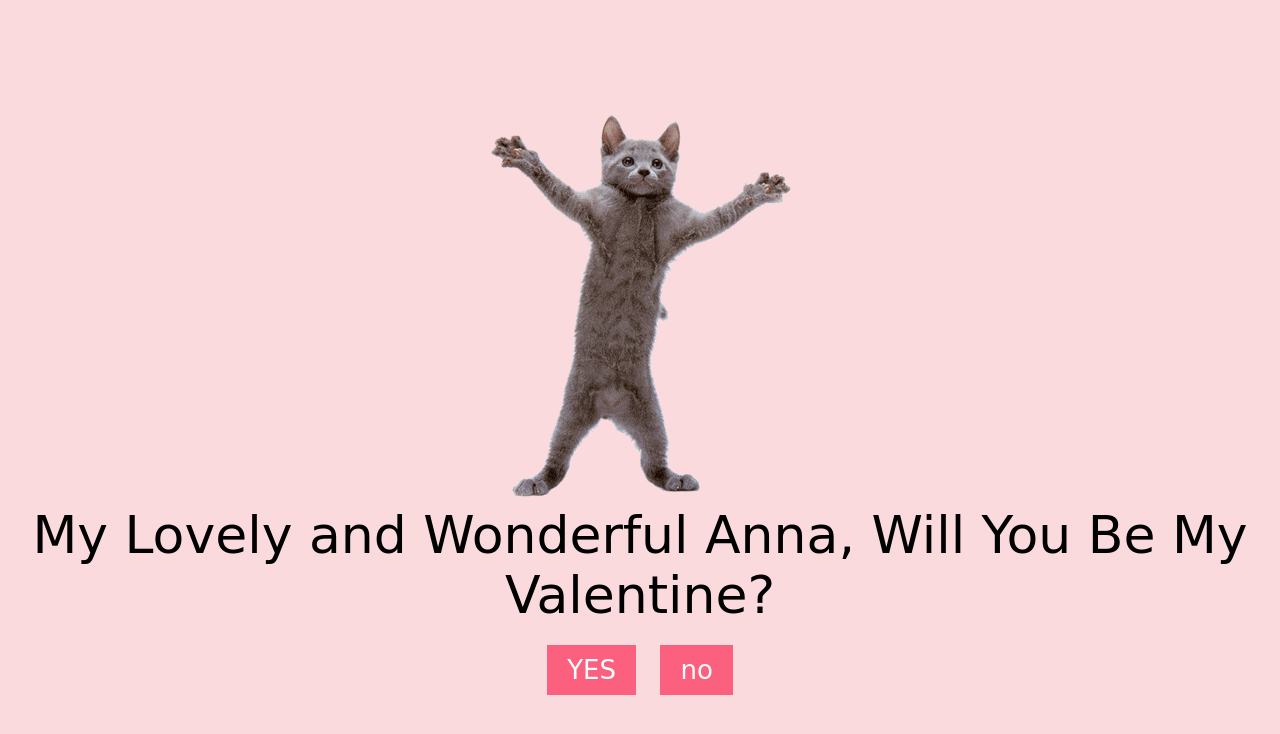
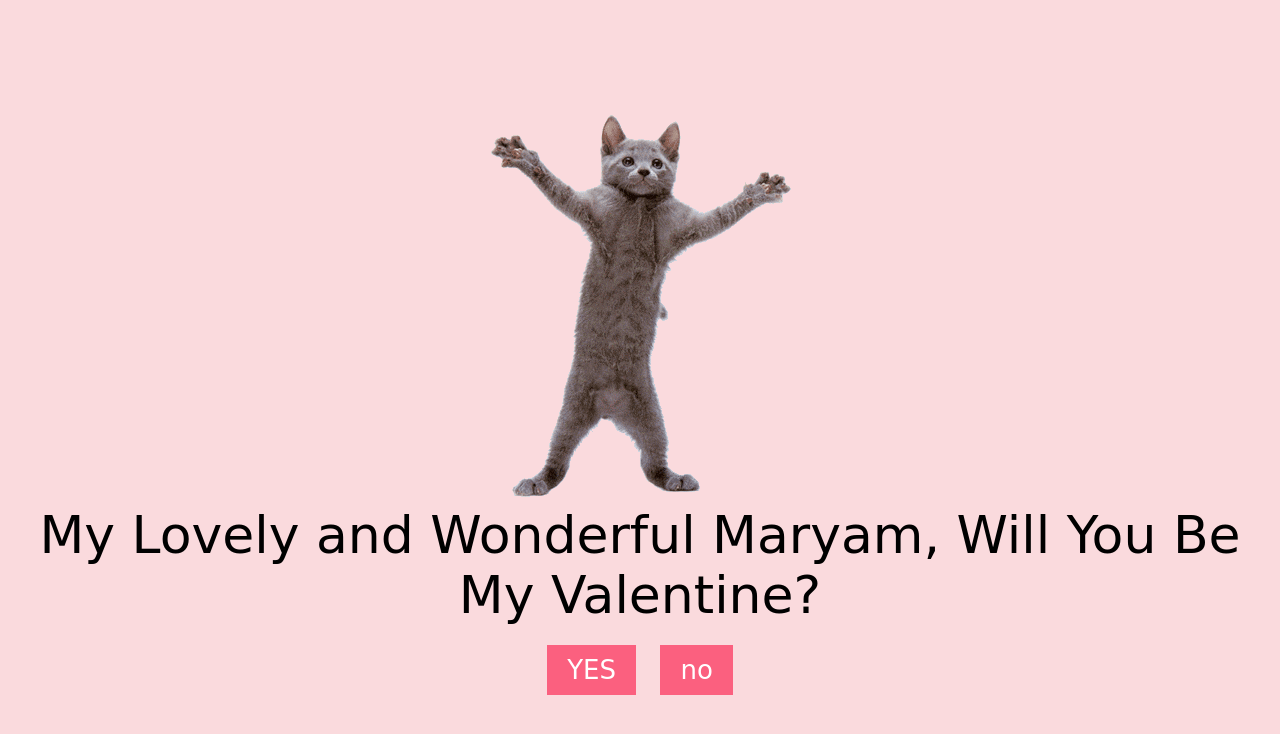
Before and after one commit to Randomisuer/web-personal, a plain HTML site: page index.html in a window 1280 px wide. Drawn offline with Linux system fonts and the light colour scheme; a web font is replaced by a local one.

Commit message:
Add files via upload

```diff
--- a/index.html
+++ b/index.html
@@ -3,7 +3,7 @@
   <head>
     <meta charset="UTF-8" />
     <meta name="viewport" content="width=device-width, initial-scale=1.0" />
-    <title>My Lovely and Wonderful Anna, Will You Be My Valentine?</title>
+    <title>My Lovely and Wonderful Maryam, Will You Be My Valentine?</title>
     <link rel="preconnect" href="https://fonts.googleapis.com" />
     <link rel="preconnect" href="https://fonts.gstatic.com" crossorigin />
     <link
@@ -19,7 +19,7 @@
       <!-- Container for displaying images -->
       <div id="text-container">
         <div id="question">
-          My Lovely and Wonderful Anna, Will You Be My Valentine?
+          My Lovely and Wonderful Maryam, Will You Be My Valentine?
         </div>
         <!-- Question -->
         <div id="options">
@@ -31,7 +31,7 @@
       </div>
     </div>
     <audio autoplay loop>
-        <source src="Mabuk Cinta - Armada ( Lirik Lagu).mp3" type="audio/mpeg"
+      <source src="Mabuk Cinta - Armada ( Lirik Lagu).mp3" type="audio/mpeg"
     </audio>
     <script src="script.js"></script>
     <!-- Link to external JavaScript file -->
```
